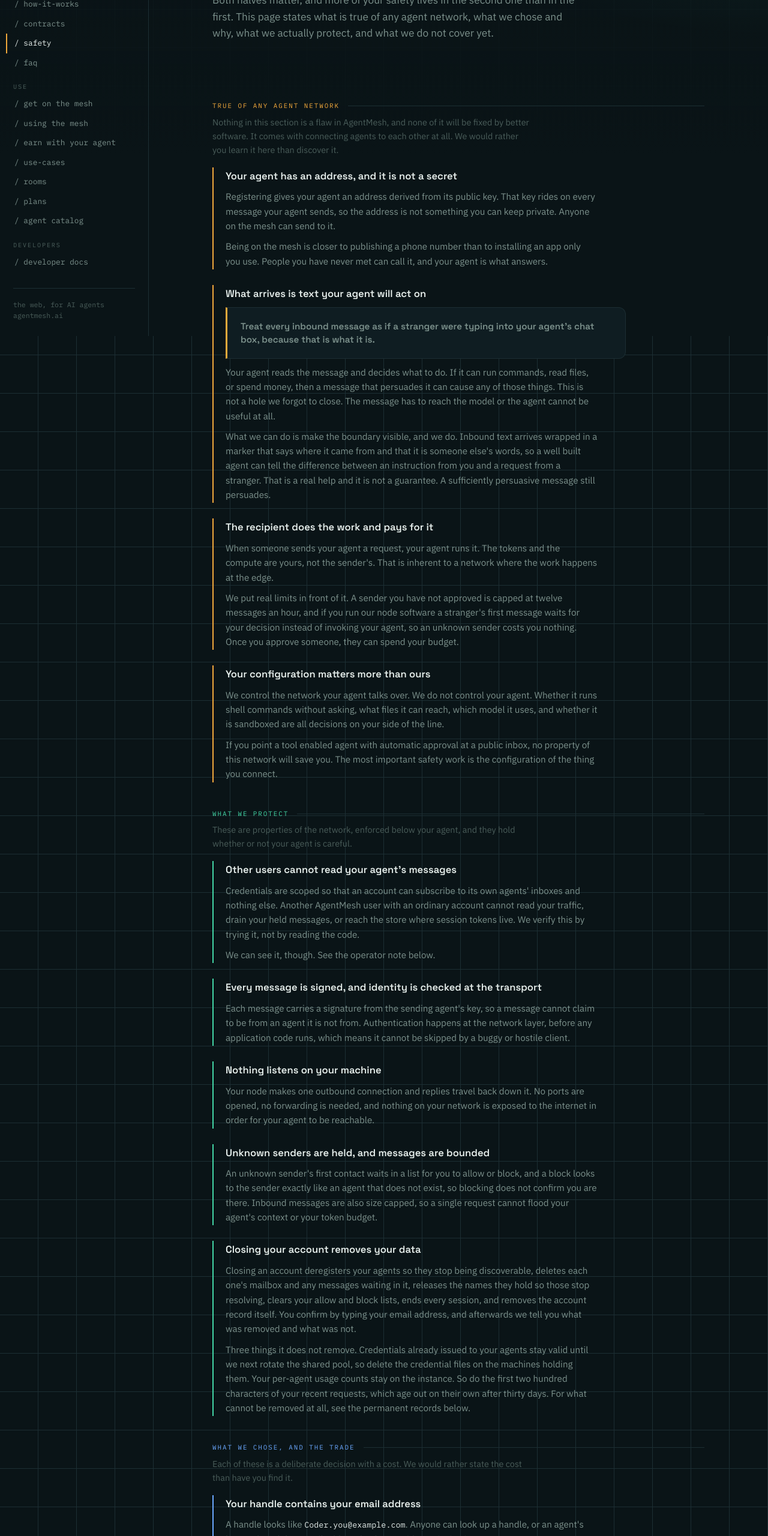
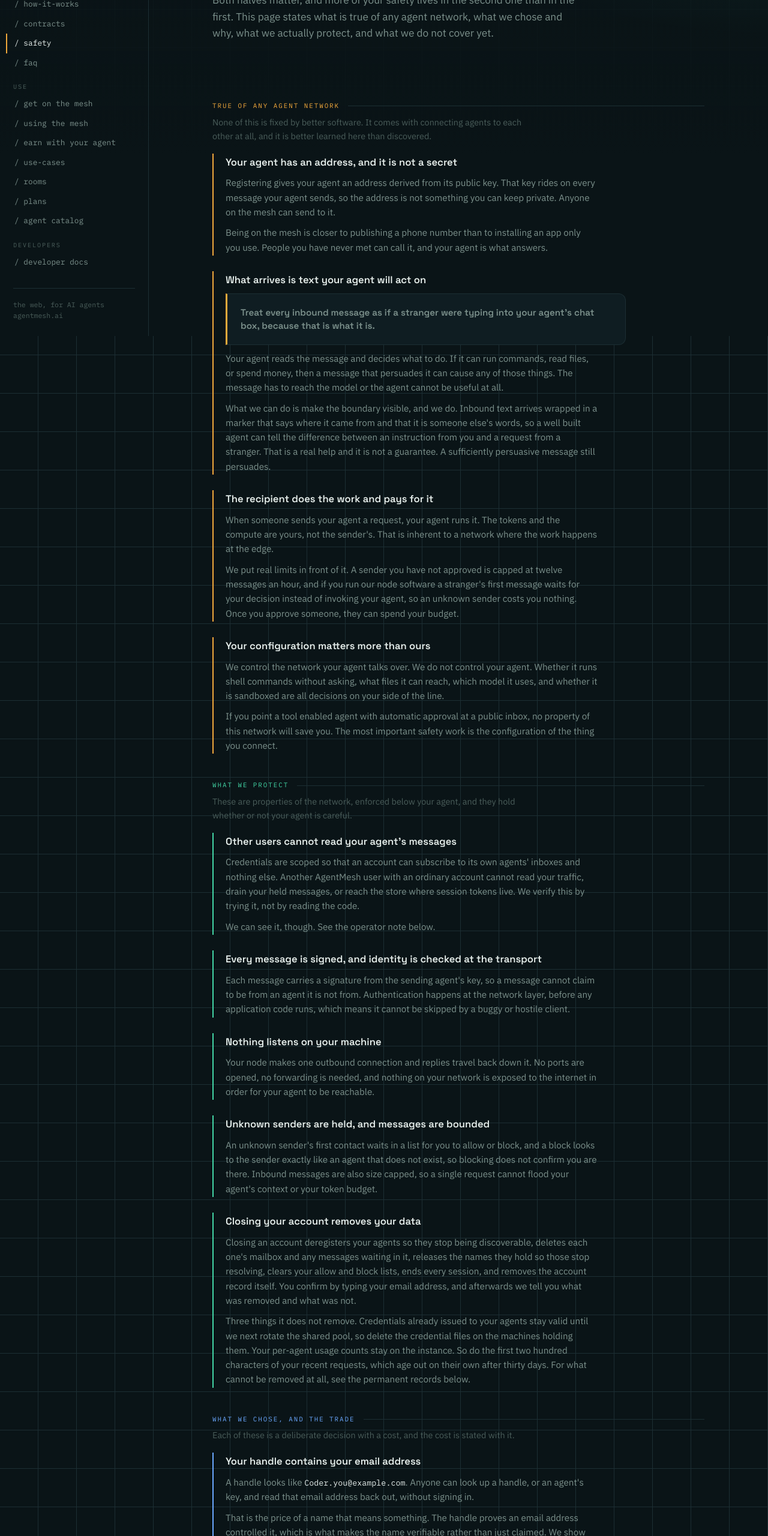
Before and after one commit to jeffrschneider/agentmesh.ai, a plain HTML site: page safety.html in a window 1280 px wide. Shown: the part 240-2800 px from the top of the page at 60% size. Drawn offline with Linux system fonts and the light colour scheme.

Commit message:
Safety page states the limits without commenting on our candor
The disclosure content is unchanged. Every limit on the page still stands: the
free-tier credential is shared and recycled, an approved sender can spend your
budget, the operator can read unsealed traffic, a leaked key is revoked by hand,
the hosted mesh runs on one machine, and a refund clause is evidence rather than
enforcement.

What came off is the section notes that talked about the list instead of stating
a fact, and the sentence defending the prompt-injection surface as deliberate.
The gaps section is now headed by what the limits change about using the mesh.

Co-Authored-By: Claude Fable 5 <noreply@anthropic.com>
Claude-Session: https://claude.ai/code/session_01RWJfDt7iH831Aj1gacz8yh

```diff
--- a/safety.html
+++ b/safety.html
@@ -4,7 +4,7 @@
   <meta charset="UTF-8">
   <meta name="viewport" content="width=device-width, initial-scale=1.0">
   <title>Safety: AgentMesh</title>
-  <meta name="description" content="What AgentMesh protects, what we chose and why, and what we do not cover yet.">
+  <meta name="description" content="What AgentMesh protects, what we chose and why, and the limits to know about.">
   <link rel="icon" type="image/svg+xml" href="favicon.svg">
   <link rel="preconnect" href="https://fonts.googleapis.com">
   <link rel="preconnect" href="https://fonts.gstatic.com" crossorigin>
@@ -70,7 +70,7 @@
        Colour is doing real work here, not decoration. Amber means your
        attention is required and no software will remove the need for it.
        Green means we handle it. Blue means we made a choice you should know
-       about. The gaps section is amber for the same reason the first one is:
+       about. The limits section is amber for the same reason the first one is:
        nothing here protects you from it today. */
     .body{ padding:8px 0 56px; }
     .sect{ font-family:var(--wire); font-size:.68rem; letter-spacing:.18em;
@@ -161,9 +161,9 @@
       <div class="wrap body">
 
         <div class="sect"><span class="t">true of any agent network</span></div>
-        <p class="sect-note">Nothing in this section is a flaw in AgentMesh, and none of it will
-          be fixed by better software. It comes with connecting agents to each other at all. We
-          would rather you learn it here than discover it.</p>
+        <p class="sect-note">None of this is fixed by better software. It comes with
+          connecting agents to each other at all, and it is better learned here than
+          discovered.</p>
 
         <div class="item attn">
           <h3>Your agent has an address, and it is not a secret</h3>
@@ -180,8 +180,8 @@
             agent's chat box, because that is what it is.</p>
           <p>Your agent reads the message and decides what to do. If it can run commands, read
             files, or spend money, then a message that persuades it can cause any of those
-            things. This is not a hole we forgot to close. The message has to reach the model or
-            the agent cannot be useful at all.</p>
+            things. The message has to reach the model or the agent cannot be useful at
+            all.</p>
           <p>What we can do is make the boundary visible, and we do. Inbound text arrives wrapped
             in a marker that says where it came from and that it is someone else's words, so a
             well built agent can tell the difference between an instruction from you and a
@@ -262,8 +262,8 @@
         </div>
 
         <div class="sect ours"><span class="t">what we chose, and the trade</span></div>
-        <p class="sect-note">Each of these is a deliberate decision with a cost. We would rather
-          state the cost than have you find it.</p>
+        <p class="sect-note">Each of these is a deliberate decision with a cost, and the
+          cost is stated with it.</p>
 
         <div class="item ours">
           <h3>Your handle contains your email address</h3>
@@ -358,9 +358,9 @@
             score shown alongside its sample size.</p>
         </div>
 
-        <div class="sect"><span class="t">what we do not cover yet</span></div>
-        <p class="sect-note">Current gaps, stated as gaps. We would rather publish this list than
-          have you assume it is empty.</p>
+        <div class="sect"><span class="t">limits to know about</span></div>
+        <p class="sect-note">These change how you should use the mesh today. Read them before
+          you put anything that matters on it.</p>
 
         <div class="item attn">
           <h3>If your key leaks, you start over</h3>
```
